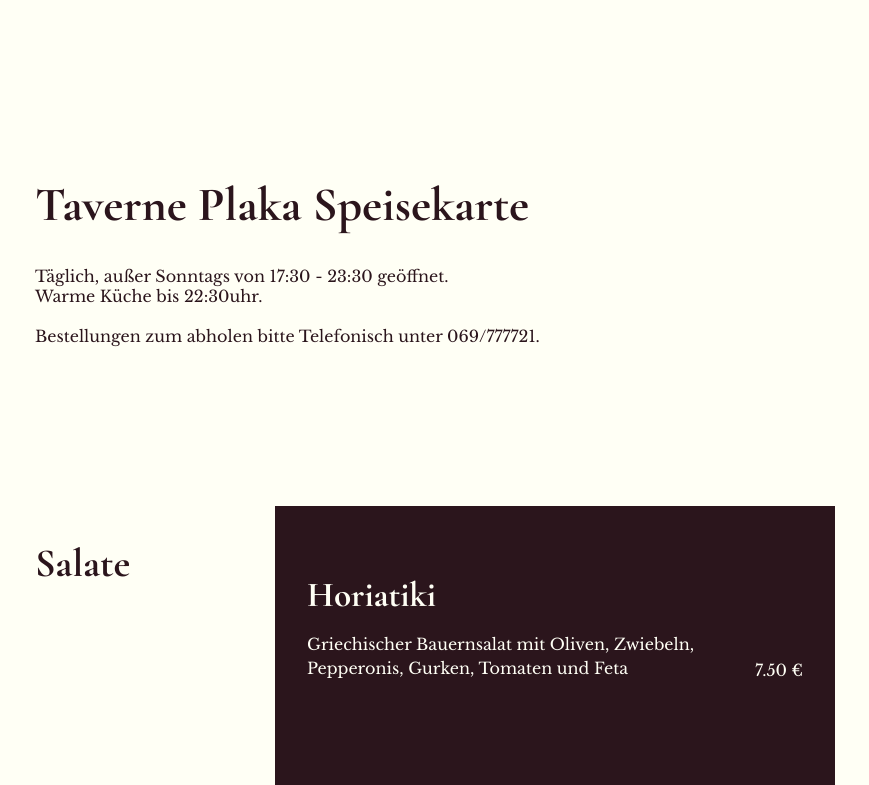
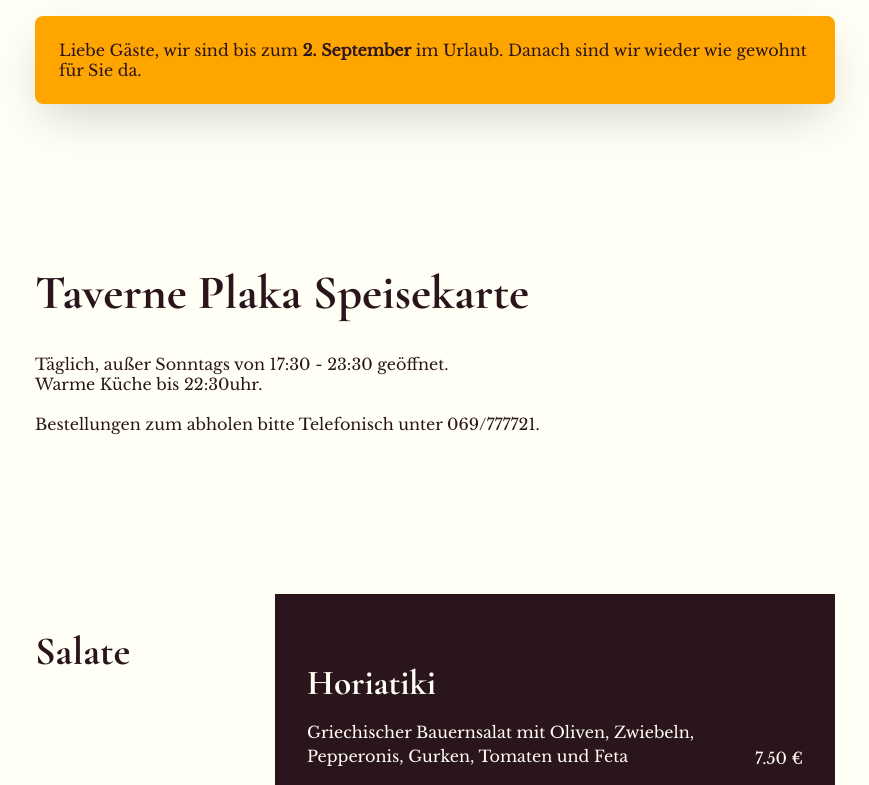
Before and after one commit to fSchaffernicht/dasplaka, a React (Create React App) app: page / in a window 1280 px wide. Shown: the top 785 px of the page, without its empty margins (205-1074 px from the left). Built offline with nearby package versions, Linux system fonts and the light colour scheme.

Commit message:
Add vacation alert

```diff
--- a/src/App.js
+++ b/src/App.js
@@ -1,6 +1,6 @@
 import React from "react"
 
-import { Item } from "./components"
+import { Item, Alert } from "./components"
 
 import data from "./data.json"
 
@@ -8,9 +8,13 @@ function sortOrder(a, b) {
   return a.order - b.order
 }
 
+const vacationDate = new Date('09-02-2021')
+const showUntil = new Date() <= vacationDate
+
 function App() {
   return (
     <div className="container">
+      <Alert show={showUntil}>Liebe Gäste, wir sind bis zum <strong>2. September</strong> im Urlaub. Danach sind wir wieder wie gewohnt für Sie da.</Alert>
       <div className="intro-container">
         <h1>Taverne Plaka Speisekarte</h1>
         <div>
--- /dev/null
+++ b/src/components/Alert.js
@@ -0,0 +1,12 @@
+import React from 'react'
+import "./Alert.scss"
+
+export function Alert({ children, show }) {
+  if (!show) return null
+
+  return (
+    <div className="alert">
+      {children}
+    </div>
+  )
+}
--- /dev/null
+++ b/src/components/Alert.scss
@@ -0,0 +1,10 @@
+@import "../variables.scss";
+
+.alert {
+  background: $orange;
+  padding: 1.5rem;
+  border-radius: 8px;
+  box-shadow: rgba(0, 0, 0, 0.2) 0px 18px 50px -10px;
+  position: sticky;
+  top: 1rem;
+}
--- a/src/components/index.js
+++ b/src/components/index.js
@@ -1,2 +1,3 @@
 export { Item } from "./Item"
 export { Label } from "./Label"
+export { Alert } from "./Alert"
--- a/src/variables.scss
+++ b/src/variables.scss
@@ -1,2 +1,3 @@
 $dark-red: rgb(43, 21, 28);
 $white: rgb(255, 255, 245);
+$orange: orange;
```
